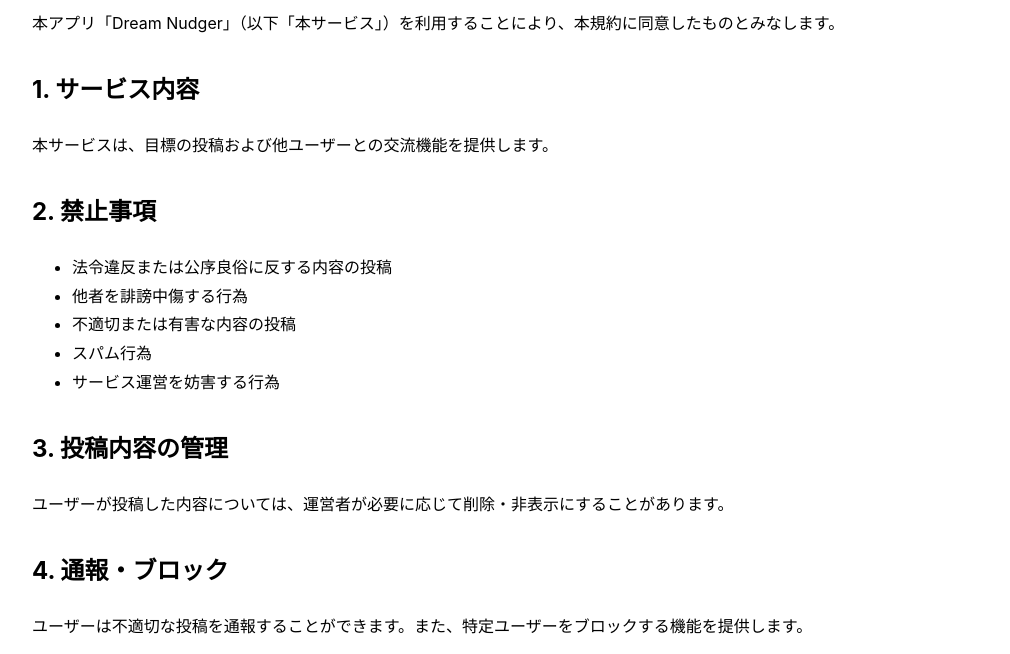
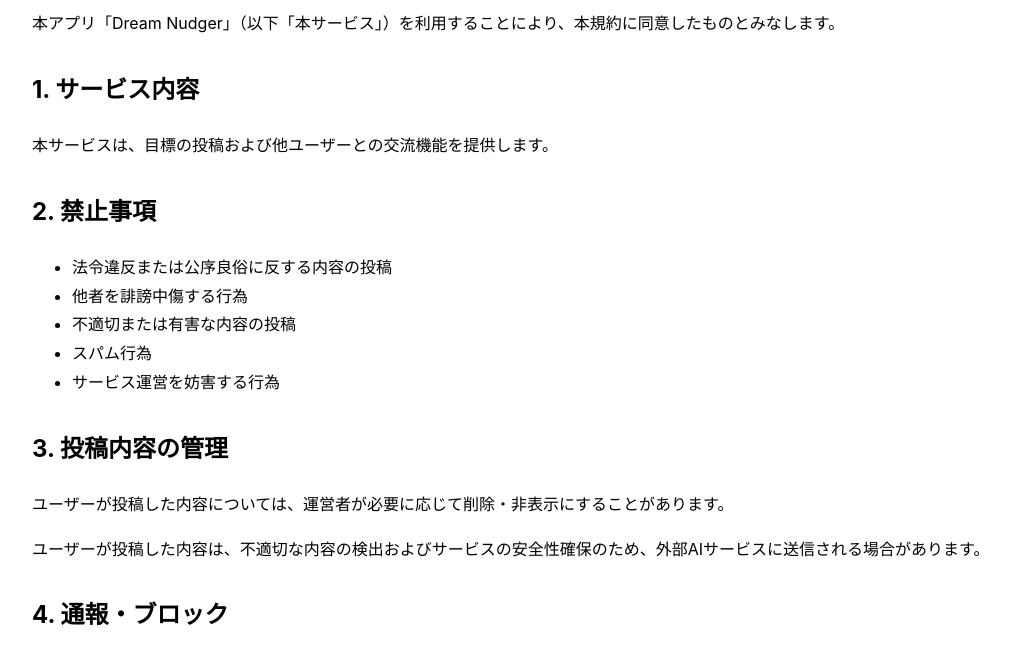
Before and after one commit to kh6218/dream-nudger-policy, a plain HTML site: page terms.html in a window 1280 px wide. Shown: the part 110-764 px from the top of the page, without its empty margins (8-1018 px from the left). Drawn offline with Linux system fonts and the light colour scheme.

Commit message:
Update terms.html

```diff
--- a/terms.html
+++ b/terms.html
@@ -35,6 +35,7 @@
 
 <h2>3. 投稿内容の管理</h2>
 <p>ユーザーが投稿した内容については、運営者が必要に応じて削除・非表示にすることがあります。</p>
+<p>ユーザーが投稿した内容は、不適切な内容の検出およびサービスの安全性確保のため、外部AIサービスに送信される場合があります。</p>
 
 <h2>4. 通報・ブロック</h2>
 <p>ユーザーは不適切な投稿を通報することができます。また、特定ユーザーをブロックする機能を提供します。</p>
```
